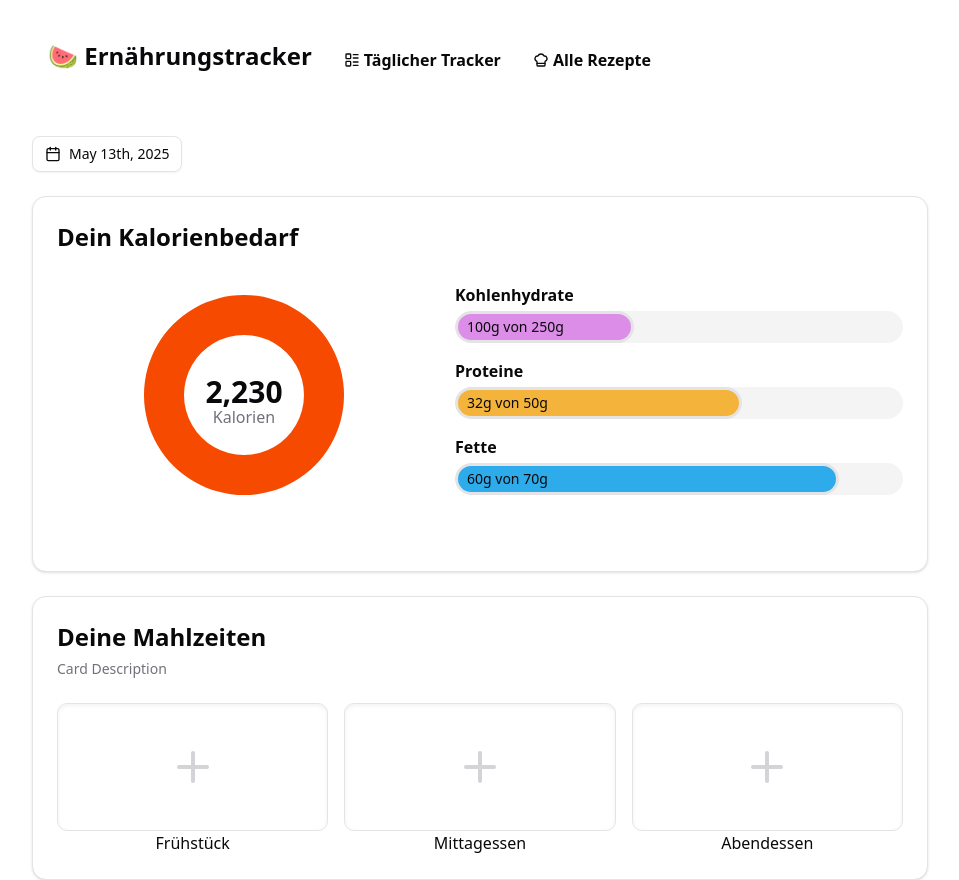
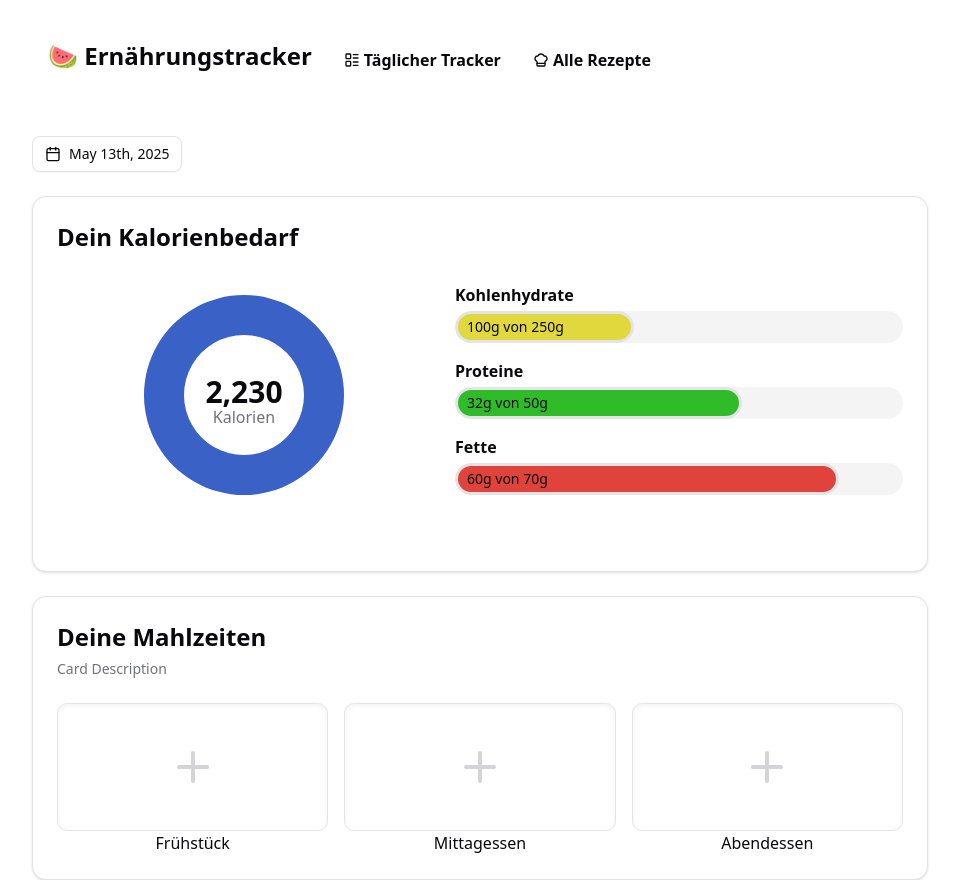
Before and after one commit to luisoos/food-tracker, a Next.js app: page / in a window 1280 px wide. Shown: the whole page, without its empty margins (160-1119 px from the left). Built offline with nearby package versions, Linux system fonts and the light colour scheme.

Commit message:
🎨 style: update colors for macronutrients and recipe list components, and adjust chart color variables in global styles

```diff
--- a/src/components/tracker/macro-view.tsx
+++ b/src/components/tracker/macro-view.tsx
@@ -19,19 +19,19 @@ export default function Macronutrients({
             label: 'Kohlenhydrate',
             consumed: carbs,
             total: CARBS_TARGET,
-            color: '#DB8DE7',
+            color: '#e0d83c',
         },
         {
             label: 'Proteine',
             consumed: protein,
             total: PROTEIN_TARGET,
-            color: '#F4B43B',
+            color: '#30bc29',
         },
         {
             label: 'Fette',
             consumed: fat,
             total: FAT_TARGET,
-            color: '#2DABEA',
+            color: '#e0423c',
         },
     ];
 
--- a/src/components/tracker/recipe-list.tsx
+++ b/src/components/tracker/recipe-list.tsx
@@ -72,7 +72,7 @@ export default function RecipeList({
                                 <div className='flex flex-col items-center'>
                                     <MacroRing
                                         value={(macros.carbs / 264) * 100}
-                                        color='#DB8DE7'
+                                        color='#e0d83c'
                                         size={48}>
                                         <span className='text-xs font-semibold'>
                                             {Math.round(
@@ -88,7 +88,7 @@ export default function RecipeList({
                                 <div className='flex flex-col items-center'>
                                     <MacroRing
                                         value={(macros.protein / 120) * 100}
-                                        color='#F4B43B'
+                                        color='#30bc29'
                                         size={48}>
                                         <span className='text-xs font-semibold'>
                                             {Math.round(
@@ -104,7 +104,7 @@ export default function RecipeList({
                                 <div className='flex flex-col items-center'>
                                     <MacroRing
                                         value={(macros.fat / 85) * 100}
-                                        color='#2DABEA'
+                                        color='#e0423c'
                                         size={48}>
                                         <span className='text-xs font-semibold'>
                                             {Math.round(
--- a/src/styles/globals.css
+++ b/src/styles/globals.css
@@ -63,7 +63,7 @@
     --border: oklch(0.92 0.004 286.32);
     --input: oklch(0.92 0.004 286.32);
     --ring: oklch(0.705 0.015 286.067);
-    --chart-1: oklch(0.646 0.222 41.116);
+    --chart-1: oklch(0.5202 0.164 264.94);
     --chart-2: oklch(0.6 0.118 184.704);
     --chart-3: oklch(0.398 0.07 227.392);
     --chart-4: oklch(0.828 0.189 84.429);
@@ -98,7 +98,7 @@
     --border: oklch(1 0 0 / 10%);
     --input: oklch(1 0 0 / 15%);
     --ring: oklch(0.552 0.016 285.938);
-    --chart-1: oklch(0.488 0.243 264.376);
+    --chart-1: oklch(0.5202 0.164 264.94);
     --chart-2: oklch(0.696 0.17 162.48);
     --chart-3: oklch(0.769 0.188 70.08);
     --chart-4: oklch(0.627 0.265 303.9);
```
